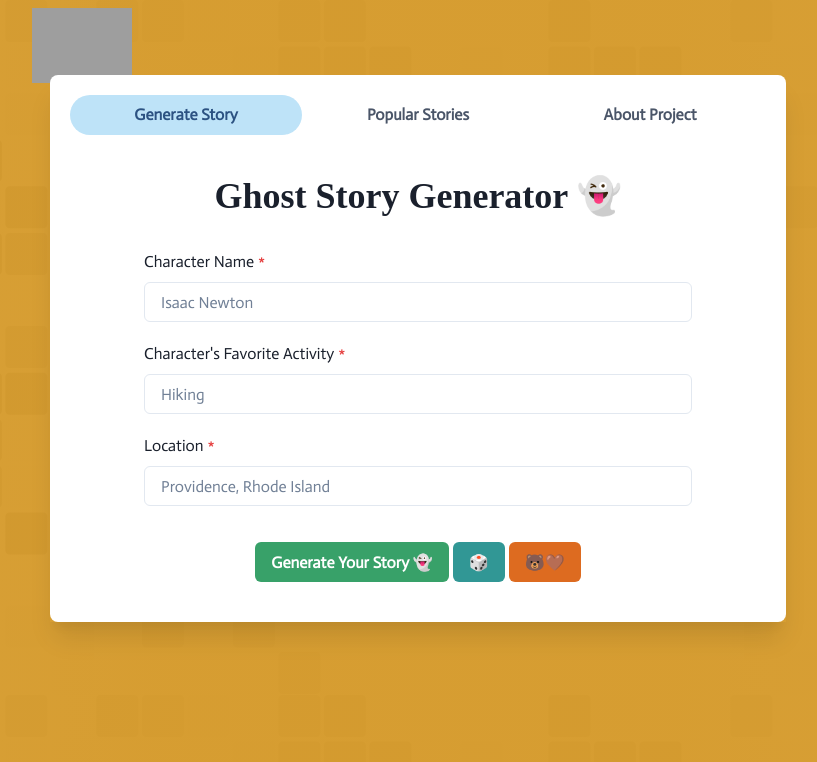
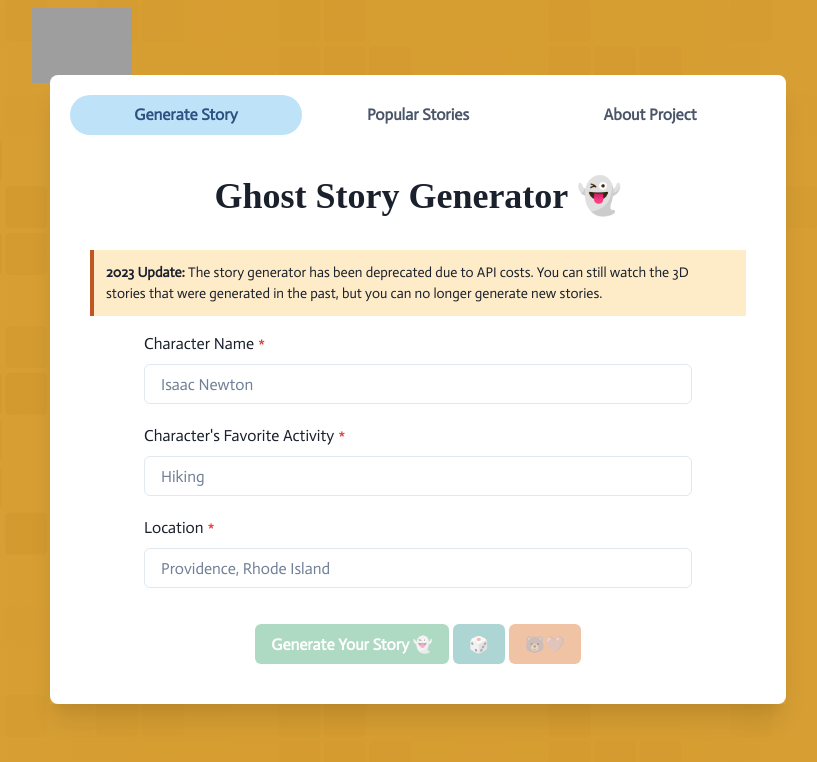
Before and after one commit to johnsfarrell/client, a React (Create React App) app: page / in a window 1280 px wide. Shown: the top 762 px of the page, without its empty margins (222-1039 px from the left). Built offline with nearby package versions, Linux system fonts and the light colour scheme; no server answers; grey boxes are pictures that could not be loaded; a web font is replaced by a local one.

Commit message:
deprecate

```diff
--- a/src/containers/Form.tsx
+++ b/src/containers/Form.tsx
@@ -9,6 +9,7 @@ import {
   Text,
   Flex,
   Container,
+  Alert,
 } from "@chakra-ui/react";
 import { useState, useEffect } from "react";
 import axios from "axios";
@@ -367,6 +368,13 @@ export const Form = () => {
         <Heading as={"h1"} textAlign={"center"} mb={4} fontFamily="Bakbak One">
           Ghost Story Generator 👻
         </Heading>
+        <Alert status="warning" variant="left-accent">
+          <Text fontSize="sm">
+            <b>2023 Update:</b> The story generator has been deprecated due to
+            API costs. You can still watch the 3D stories that were generated in
+            the past, but you can no longer generate new stories.
+          </Text>
+        </Alert>
         <Container>
           <FormControl isRequired>
             <FormLabel>Character Name</FormLabel>
@@ -375,6 +383,7 @@ export const Form = () => {
               onChange={handleNameChange}
               disabled={buttonLoading}
               defaultValue={name}
+              isReadOnly={true}
             />
           </FormControl>
           <FormControl isRequired pt={{ sm: 5, base: 2 }}>
@@ -384,6 +393,7 @@ export const Form = () => {
               onChange={handleActivityChange}
               disabled={buttonLoading}
               defaultValue={activity}
+              isReadOnly={true}
             />
           </FormControl>
           <FormControl isRequired pt={{ sm: 5, base: 2 }}>
@@ -393,6 +403,7 @@ export const Form = () => {
               onChange={handleLocationChange}
               disabled={buttonLoading}
               defaultValue={location}
+              isReadOnly={true}
             />
           </FormControl>
         </Container>
@@ -407,6 +418,7 @@ export const Form = () => {
             w={"min-content"}
             isLoading={buttonLoading}
             mr={1}
+            isDisabled={true}
           >
             Generate Your Story 👻
           </Button>
@@ -416,7 +428,7 @@ export const Form = () => {
               mr={1}
               onClick={handleRandomize}
               w={"min-content"}
-              isDisabled={buttonLoading}
+              isDisabled={true}
             >
               🎲
             </Button>
@@ -424,7 +436,7 @@ export const Form = () => {
               colorScheme={"orange"}
               onClick={handleBrownRandomize}
               w={"min-content"}
-              isDisabled={buttonLoading}
+              isDisabled={true}
             >
               🐻🤎
             </Button>
--- a/src/pages/LandingPage.tsx
+++ b/src/pages/LandingPage.tsx
@@ -18,6 +18,7 @@ export const LandingPage = () => {
       w={"100vw"}
       minH={"100vh"}
       bgImage={process.env.PUBLIC_URL + "/pattern.svg"}
+      overflowY={"hidden"}
     >
       <Box
         bgGradient={
```
